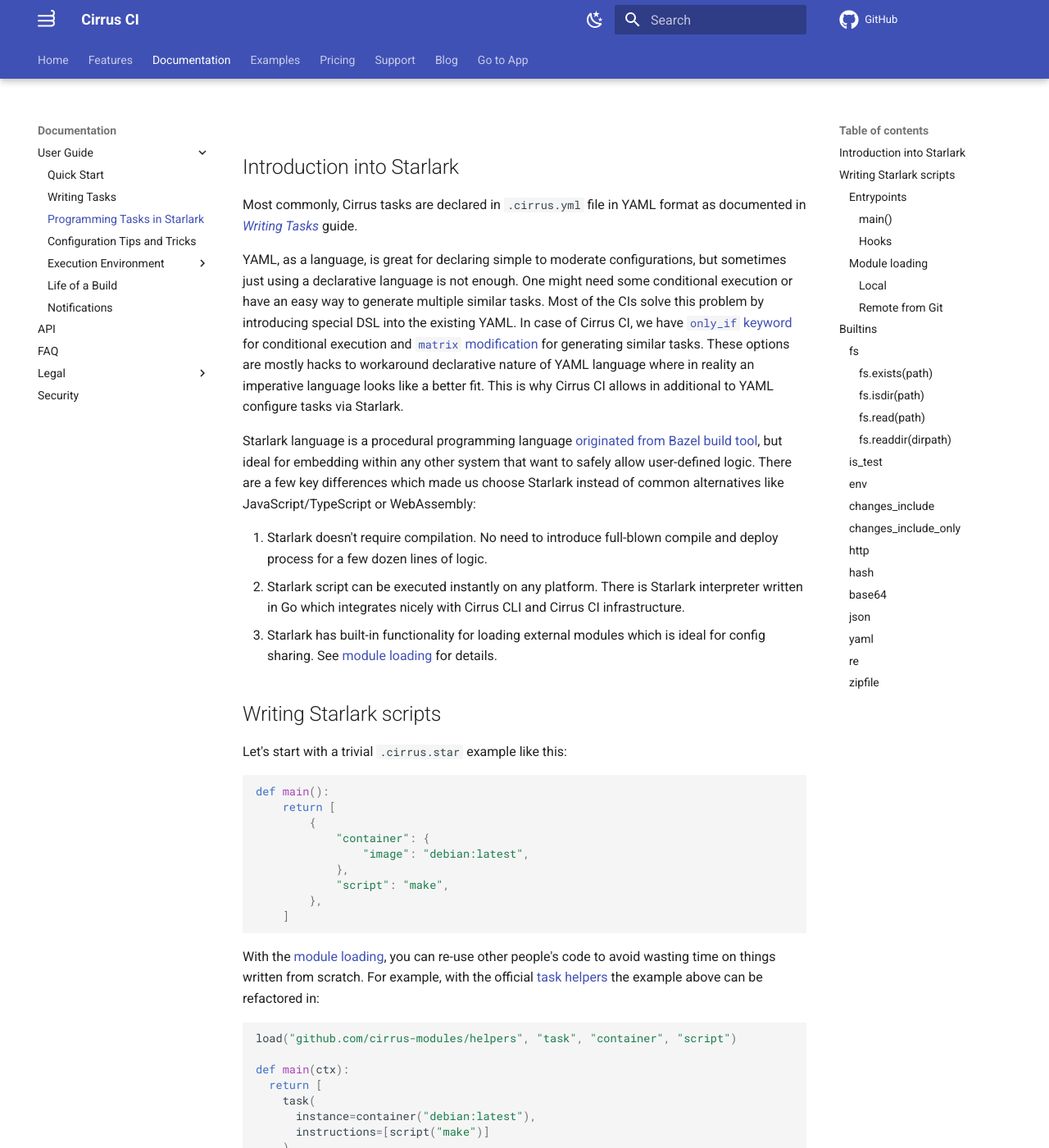
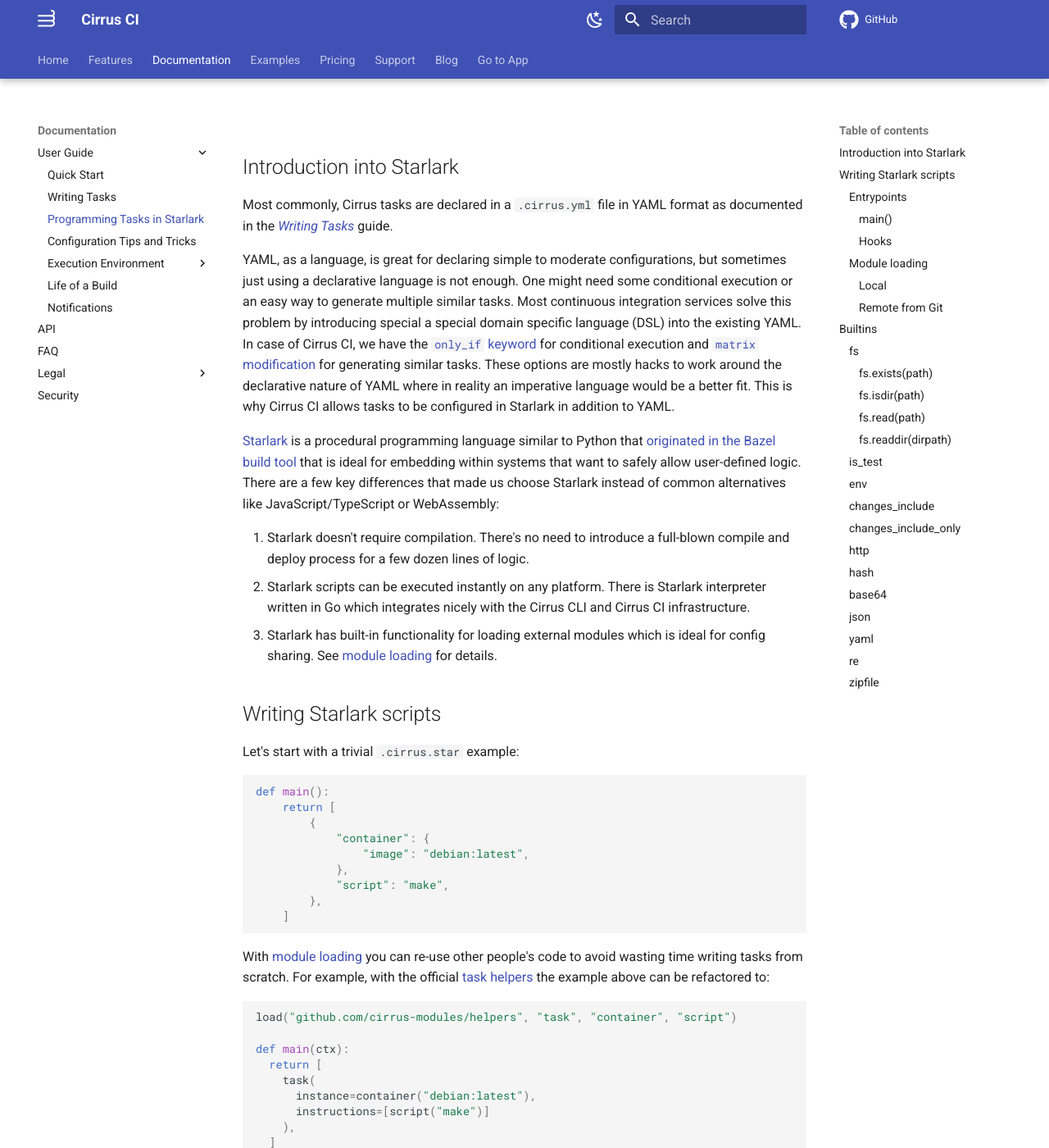
Before and after one commit to cirruslabs/cirrus-ci-docs, an MkDocs documentation site: the page built from docs/guide/programming-tasks.md, in a window 1280 px wide and 1400 px high. Shown: the whole window at 82% size. Built offline with MkDocs 1.6.1 and Material for MkDocs 9.7.7, drawn with Linux system fonts in a browser that asks for light colours; comment, search, counter and statistics services are not loaded; some of the changed text lies outside the part shown.

Commit message:
guide: Edit programming-tasks.md for clarity

````diff
--- a/docs/guide/programming-tasks.md
+++ b/docs/guide/programming-tasks.md
@@ -1,25 +1,25 @@
 ## Introduction into Starlark
 
-Most commonly, Cirrus tasks are declared in `.cirrus.yml` file in YAML format as documented in [*Writing Tasks*](writing-tasks.md) guide.
+Most commonly, Cirrus tasks are declared in a `.cirrus.yml` file in YAML format as documented in the [*Writing Tasks*](writing-tasks.md) guide.
 
 YAML, as a language, is great for declaring simple to moderate configurations, but sometimes just using a declarative language is not enough.
-One might need some conditional execution or have an easy way to generate multiple similar tasks. Most of the CIs solve this problem
-by introducing special DSL into the existing YAML. In case of Cirrus CI, we have [`only_if` keyword](writing-tasks.md#conditional-task-execution)
+One might need some conditional execution or an easy way to generate multiple similar tasks. Most continuous integration services solve this problem
+by introducing special a special domain specific language (DSL) into the existing YAML. In case of Cirrus CI, we have the [`only_if` keyword](writing-tasks.md#conditional-task-execution)
 for conditional execution and [`matrix` modification](writing-tasks.md#matrix-modification) for generating similar tasks.
-These options are mostly hacks to workaround declarative nature of YAML language where in reality an imperative language
-looks like a better fit. This is why Cirrus CI allows in additional to YAML configure tasks via Starlark.
+These options are mostly hacks to work around the declarative nature of YAML where in reality an imperative language
+would be a better fit. This is why Cirrus CI allows tasks to be configured in Starlark in addition to YAML.
 
-Starlark language is a procedural programming language [originated from Bazel build tool](https://docs.bazel.build/versions/master/skylark/language.html),
-but ideal for embedding within any other system that want to safely allow user-defined logic. There are a few key differences which made us
+[Starlark](https://github.com/bazelbuild/starlark) is a procedural programming language similar to Python that [originated in the Bazel build tool](https://docs.bazel.build/versions/master/skylark/language.html)
+that is ideal for embedding within systems that want to safely allow user-defined logic. There are a few key differences that made us
 choose Starlark instead of common alternatives like JavaScript/TypeScript or WebAssembly:
 
-1. Starlark doesn't require compilation. No need to introduce full-blown compile and deploy process for a few dozen lines of logic.
-2. Starlark script can be executed instantly on any platform. There is Starlark interpreter written in Go which integrates nicely with Cirrus CLI and Cirrus CI infrastructure.
+1. Starlark doesn't require compilation. There's no need to introduce a full-blown compile and deploy process for a few dozen lines of logic.
+2. Starlark scripts can be executed instantly on any platform. There is Starlark interpreter written in Go which integrates nicely with the Cirrus CLI and Cirrus CI infrastructure.
 3. Starlark has built-in functionality for loading external modules which is ideal for config sharing. See [module loading](#module-loading) for details.
 
 ## Writing Starlark scripts
 
-Let's start with a trivial `.cirrus.star` example like this:
+Let's start with a trivial `.cirrus.star` example:
 
 ```python
 def main():
@@ -33,8 +33,8 @@ def main():
     ]
 ```
 
-With the [module loading](#module-loading), you can re-use other people's code to avoid wasting time on things written from scratch.
-For example, with the official [task helpers](https://github.com/cirrus-modules/helpers) the example above can be refactored in:
+With [module loading](#module-loading) you can re-use other people's code to avoid wasting time writing tasks from scratch.
+For example, with the official [task helpers](https://github.com/cirrus-modules/helpers) the example above can be refactored to:
 
 ```python
 load("github.com/cirrus-modules/helpers", "task", "container", "script")
@@ -48,7 +48,7 @@ def main(ctx):
   ]
 ```
 
-`main()` needs to return a list of task objects which will be serialized into YAML, like this:
+`main()` needs to return a list of task objects, which will be serialized into YAML like this:
 
 ```yaml
 task:
@@ -61,7 +61,7 @@ Then the generated YAML is appended to `.cirrus.yml` (if any) before passing the
 
 With Starlark, it's possible to generate parts of the configuration dynamically based on some external conditions:
 
-* [Parsing files inside the repository](#fs) to pick up some common settings (for example, parse `package.json` to see if it contains `lint` script and generate a linting task).
+* [Parsing files inside the repository](#fs) to pick up some common settings (for example, parse `package.json` to see if it contains a `lint` script and generate a linting task).
 * [Making an HTTP request](#http) to check the previous build status.
 
 See a video tutorial on how to create a custom Cirrus module:
````
Also changed, not shown: other parts of docs/guide/programming-tasks.md (+2 -2 lines).
